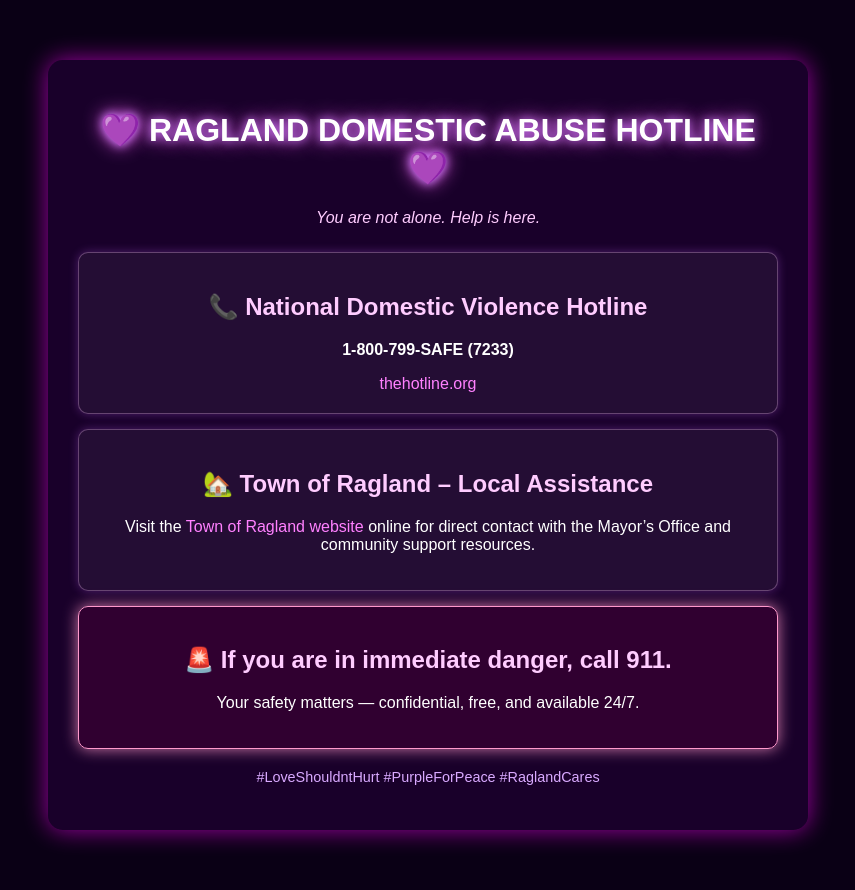
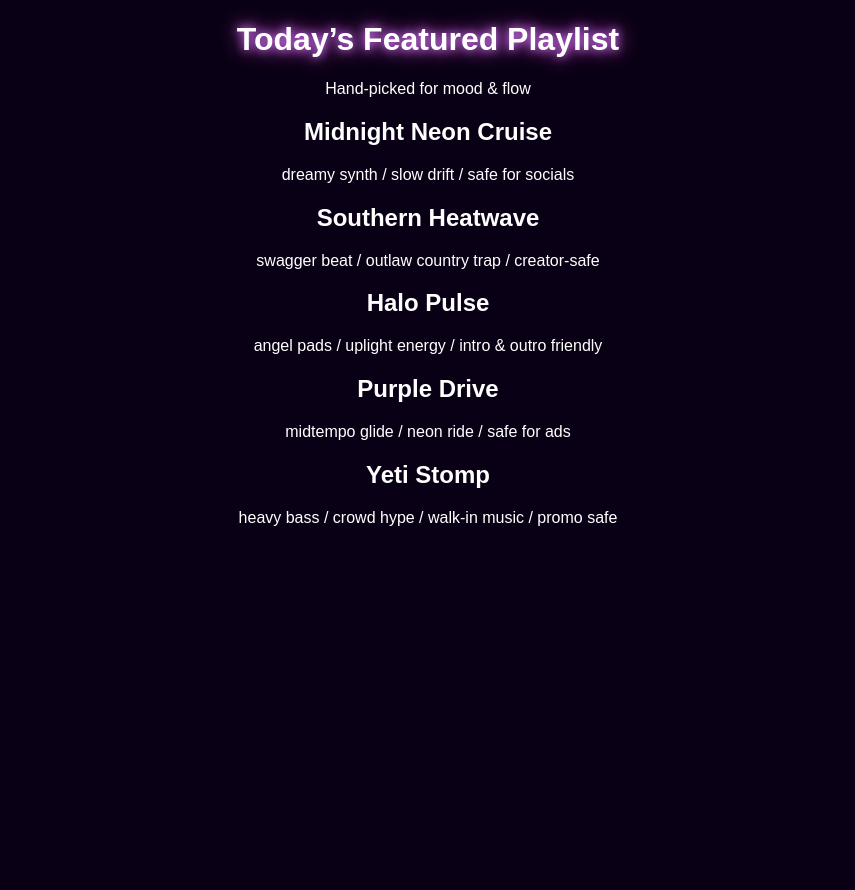
Before and after one commit to timmyjonesusn-netizen/Timmy-wsgi, a Flask app: page / in a window 1280 px wide. Shown: the whole page, without its empty margins (212-1067 px from the left). After the commit the page ends 526 px from the top, so only its background shows below. Run offline with Flask 3, Linux system fonts and the light colour scheme.

Commit message:
Update index.html

```diff
--- a/templates/index.html
+++ b/templates/index.html
@@ -1,38 +1,45 @@
 <!DOCTYPE html>
 <html lang="en">
 <head>
-  <meta charset="UTF-8">
-  <meta name="viewport" content="width=device-width, initial-scale=1.0">
-  <title>Ragland Hotline</title>
+    <meta charset="UTF-8">
+    <meta name="viewport" content="width=device-width, initial-scale=1.0">
 
-  <!-- THIS LINE IS LIFE OR DEATH -->
-  <link rel="stylesheet" href="{{ url_for('static', filename='style.css') }}">
+    <title>Today’s Featured Playlist</title>
+
+    <!-- THIS is the important part for the 404 -->
+    <link rel="stylesheet" href="{{ url_for('static', filename='style.css') }}">
 </head>
 <body>
-  <div class="container">
-    <h1>💜 RAGLAND DOMESTIC ABUSE HOTLINE 💜</h1>
-    <p class="tagline">You are not alone. Help is here.</p>
+    <main class="page-wrap">
+        <header class="top-header">
+            <h1 class="headline">Today’s Featured Playlist</h1>
+            <p class="subhead">Hand-picked for mood &amp; flow</p>
+        </header>
 
-    <div class="box">
-      <h2>📞 National Domestic Violence Hotline</h2>
-      <p><strong>1-800-799-SAFE (7233)</strong></p>
-      <a href="https://www.thehotline.org" target="_blank">thehotline.org</a>
-    </div>
+        <section class="playlist-block">
+            <h2 class="playlist-name">Midnight Neon Cruise</h2>
+            <p class="playlist-desc">dreamy synth / slow drift / safe for socials</p>
+        </section>
 
-    <div class="box">
-      <h2>🏡 Town of Ragland – Local Assistance</h2>
-      <p>Visit the <a href="https://www.townofragland.org" target="_blank">Town of Ragland website</a>
-      online for direct contact with the Mayor’s Office and community support resources.</p>
-    </div>
+        <section class="playlist-block">
+            <h2 class="playlist-name">Southern Heatwave</h2>
+            <p class="playlist-desc">swagger beat / outlaw country trap / creator-safe</p>
+        </section>
 
-    <div class="box alert">
-      <h2>🚨 If you are in immediate danger, call 911.</h2>
-      <p>Your safety matters — confidential, free, and available 24/7.</p>
-    </div>
+        <section class="playlist-block">
+            <h2 class="playlist-name">Halo Pulse</h2>
+            <p class="playlist-desc">angel pads / uplight energy / intro &amp; outro friendly</p>
+        </section>
 
-    <footer>
-      <p>#LoveShouldntHurt #PurpleForPeace #RaglandCares</p>
-    </footer>
-  </div>
+        <section class="playlist-block">
+            <h2 class="playlist-name">Purple Drive</h2>
+            <p class="playlist-desc">midtempo glide / neon ride / safe for ads</p>
+        </section>
+
+        <section class="playlist-block">
+            <h2 class="playlist-name">Yeti Stomp</h2>
+            <p class="playlist-desc">heavy bass / crowd hype / walk-in music / promo safe</p>
+        </section>
+    </main>
 </body>
 </html>
```
